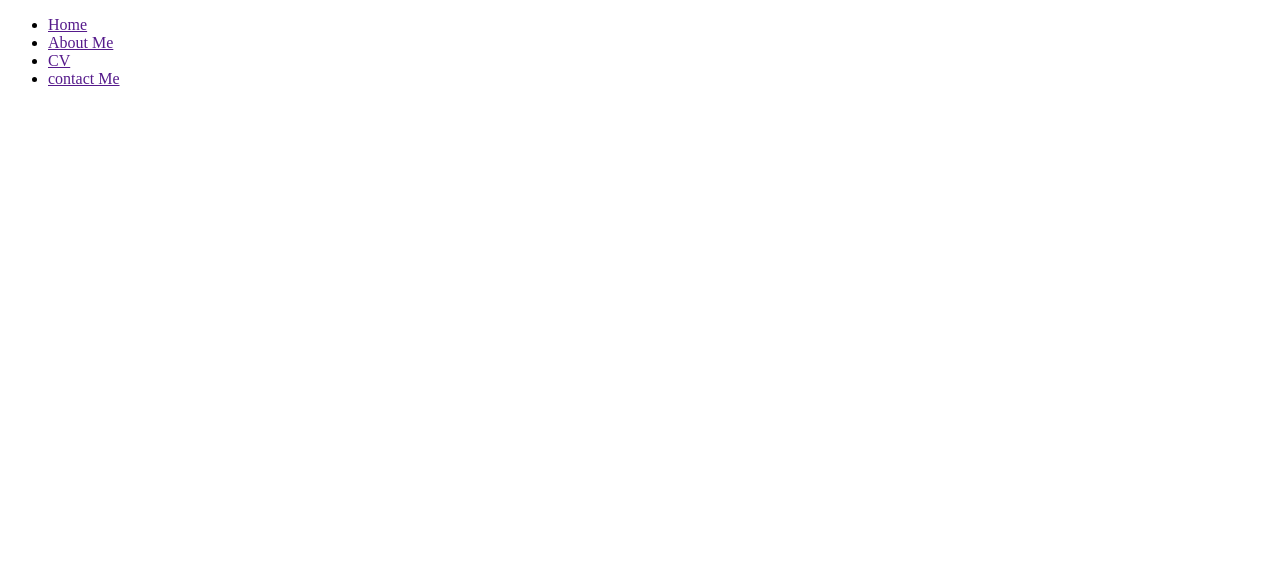
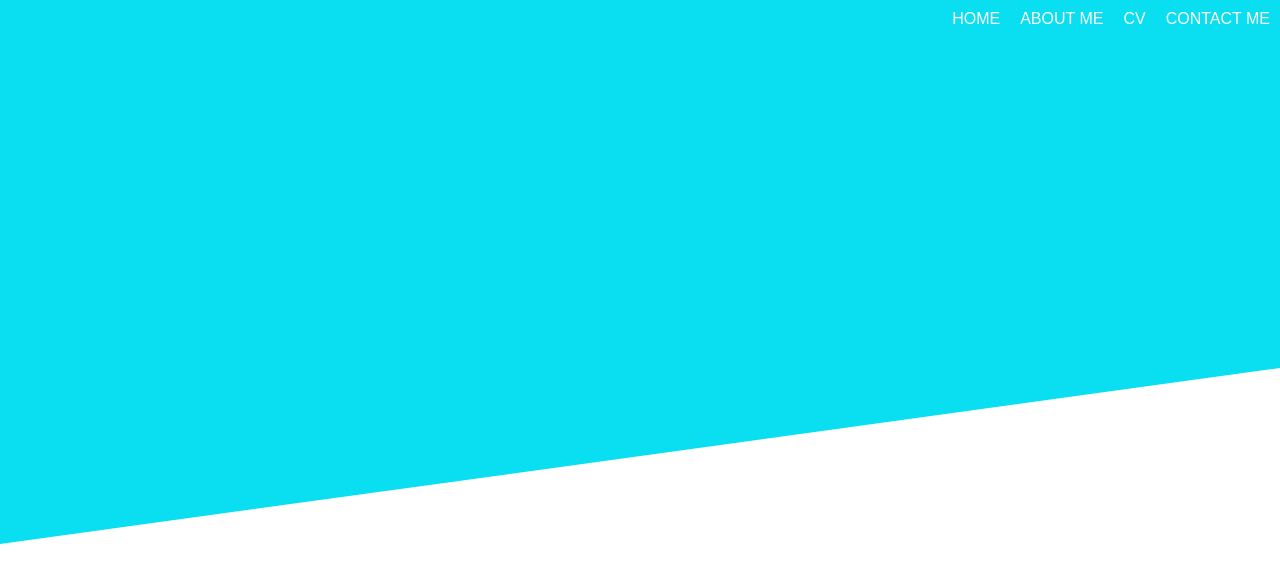
Before and after one commit to Sreyhieb/sreyhieb-dy-CV1, a plain HTML site: page index.html in a window 1280 px wide. Drawn offline with Linux system fonts and the light colour scheme.

Commit message:
create meun

```diff
--- a/css/style.css
+++ b/css/style.css
@@ -0,0 +1,24 @@
+*{
+    margin: 0;
+    padding: 0;
+    font-family: sans-serif;
+}
+.container{
+    width: 100%;
+    height: 100vh;
+    background:rgb(10, 222, 241);
+    clip-path: polygon(0 0,100% 0%,100% 46%,0 68%);
+}
+ul{
+    display: flex;
+    list-style: none;
+    justify-content:flex-end;
+}
+ul li{
+    padding: 10px;
+}
+ul li a{
+    text-decoration: none;
+    text-transform: uppercase;
+    color:#fff;
+}
--- a/index.html
+++ b/index.html
@@ -4,6 +4,7 @@
     <meta charset="UTF-8">
     <meta name="viewport" content="width=device-width, initial-scale=1.0">
     <title>Personal information</title>
+    <link rel="stylesheet" href="css/style.css">
 </head>
 <body>
     <div class="container">
```
